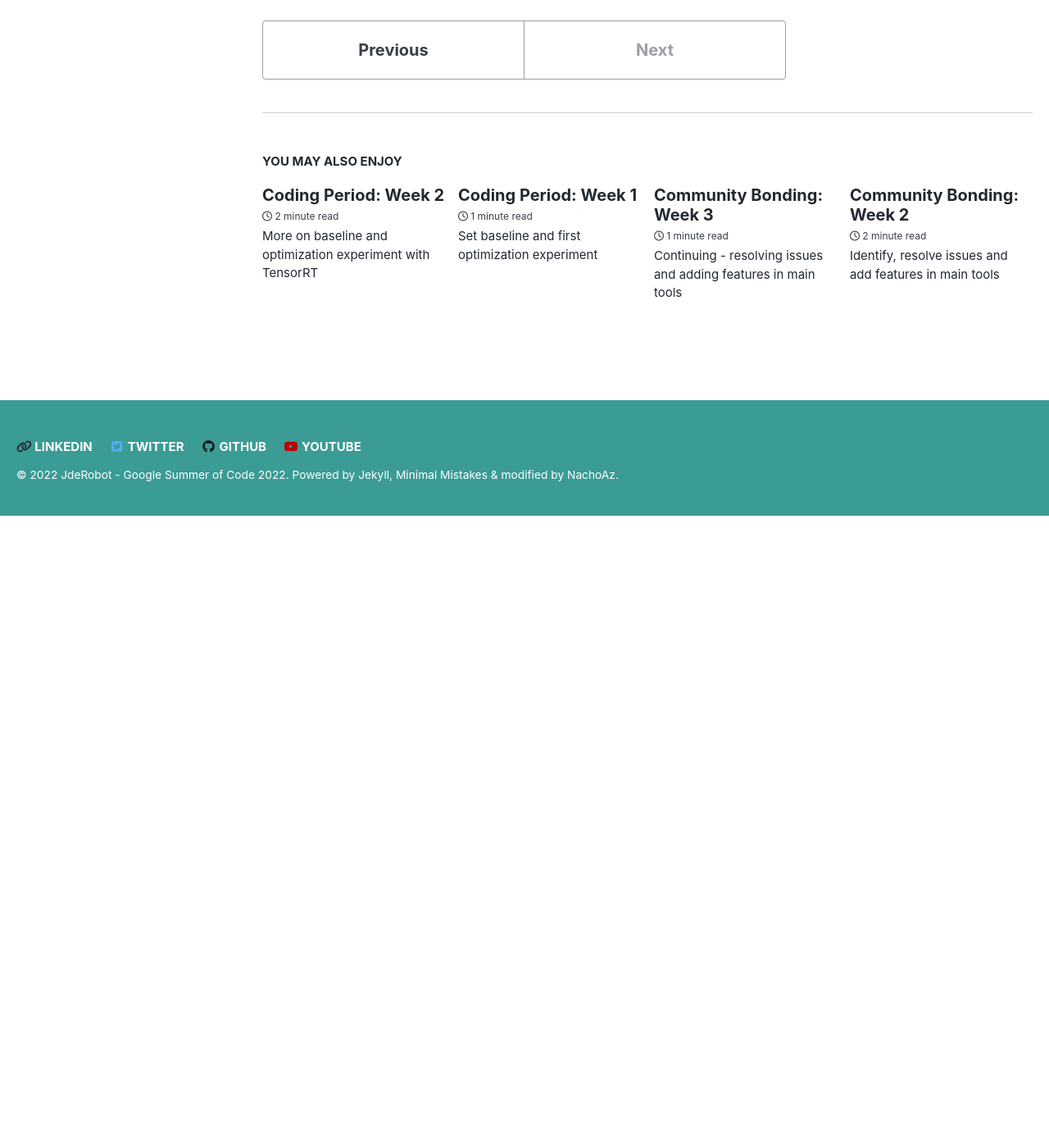
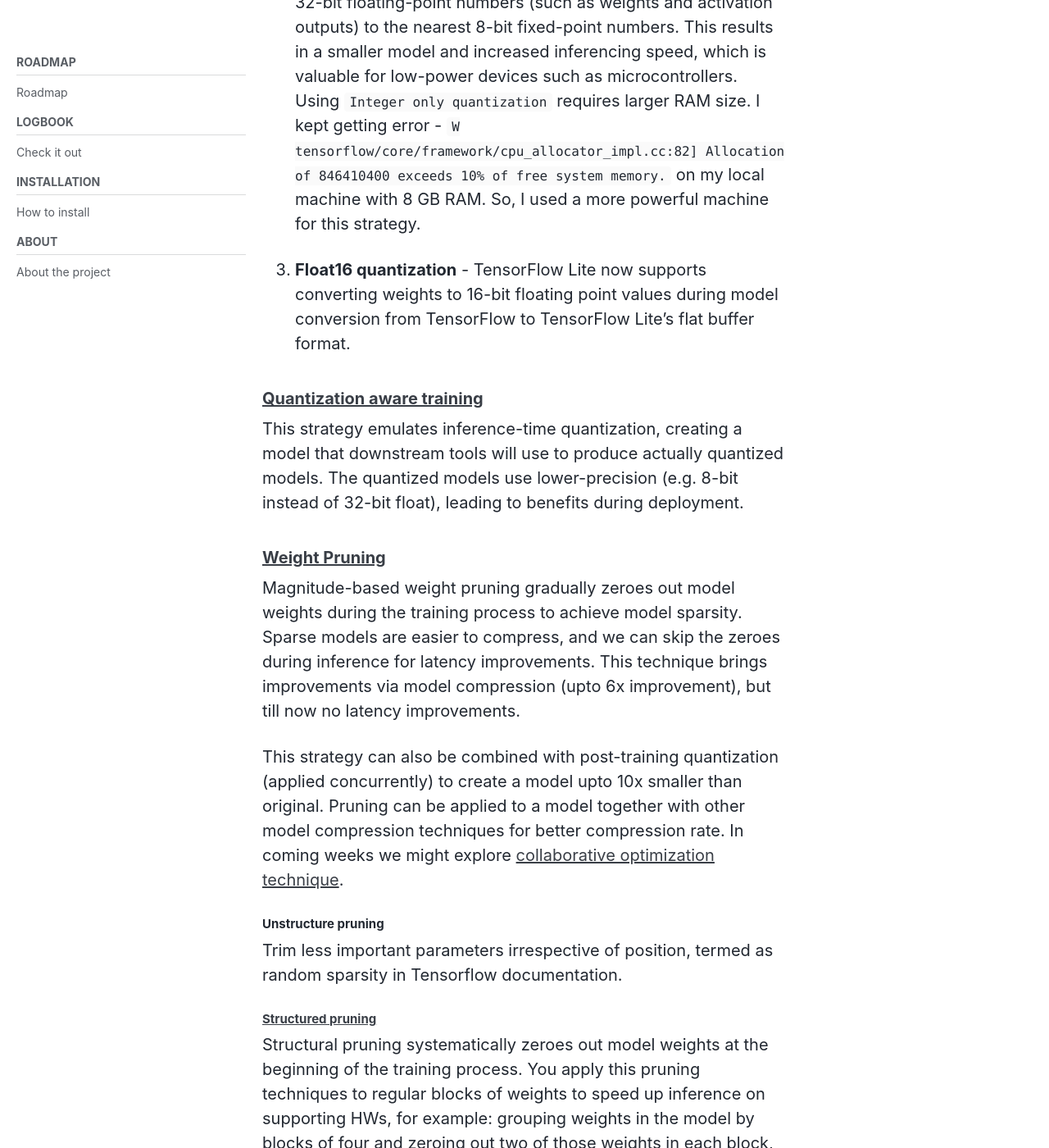
Before and after one commit to TheRoboticsClub/gsoc2022-Nikhil_Paliwal, a Jekyll site: the page built from docs/_posts/2022-07-02-Coding-Period-Week-3.md, in a window 1280 px wide and 1400 px high, scrolled down 3135 px. Shown: the whole window at 82% size. Built offline with Jekyll 4.4.1, drawn with Linux system fonts in a browser that asks for light colours; cached includes are drawn as plain includes; nearby versions of some CDN libraries; before the commit the page ends 3765 px from its top, so only the background shows below that; some of the changed text lies outside the part shown.

Commit message:
good progress in week 3

```diff
--- a/docs/_posts/2022-07-02-Coding-Period-Week-3.md
+++ b/docs/_posts/2022-07-02-Coding-Period-Week-3.md
@@ -33,15 +33,25 @@ Quantization works by reducing the precision of the numbers used to represent a
 
 ## Objectives
 
-- [ ] Prepare scripts for baseline evaluation and submit a PR
+- [X] Prepare scripts for baseline evaluation and submit a PR
 - [ ] Solve TensorRT issues
-- [ ] Use Post-training quantization techniques to optimize PilotNet
-- [ ] Use Post-training quantization techniques to optimize DeepestLSTMTinyPilotNet
-- [ ] Prepare a script to run all optimization techniques.
+- [X] Use Post-training quantization techniques to optimize PilotNet
+  - [X] Dynamic range quantization
+  - [X] Integer only quantization
+  - [X] Integer (float fallback) quantization
+  - [X] Float16 quantization
+<!-- - [ ] Use Post-training quantization techniques to optimize DeepestLSTMTinyPilotNet -->
+- [X] Prepare a script to run all optimization techniques and compare.
 
+### Additionally completed
+- [X] Include Quantization aware training techniques to model optimization stack.
+- [X] Include Pruning techniques to model optimization stack.
+  - [X] Random sparsity pruning
+    - [X] Combine with post-training quantization
+  <!-- - [X] Structured pruning  -->
 
 ## Related Issues and Pull requests.
-
+* The code is requested to be add to official repository via PR #67 [Add support for baseline evaluation and model optimization](https://github.com/JdeRobot/DeepLearningStudio/pull/67)
 
 ## The execution
 
@@ -51,6 +61,7 @@ Quantization works by reducing the precision of the numbers used to represent a
 - [Clustering](https://www.tensorflow.org/model_optimization/guide#clustering)
 - [Collaborative optimization](https://www.tensorflow.org/model_optimization/guide#collaborative_optimizaiton)
 
+For this week, I have put additional days to expedite the progress in the project.
 
 ### Installation of TensorFlow Model Optimization
 The instructions are provided [5] as:
@@ -65,6 +76,53 @@ The following table summarizes the choices and the benefits they provide:
 ![ ]({{ site.url }}{{ site.baseurl }}/assets/images/blogs/post_t_quan_summ.png)
 
 
+1. In **dynamic range quantization** the weights are quantized post training and the activations are quantized dynamically at inference in this method.
+
+2. **Integer quantization** is an optimization strategy that converts 32-bit floating-point numbers (such as weights and activation outputs) to the nearest 8-bit fixed-point numbers. This results in a smaller model and increased inferencing speed, which is valuable for low-power devices such as microcontrollers. Using `Integer only quantization` requires larger RAM size. I kept getting error - `W tensorflow/core/framework/cpu_allocator_impl.cc:82] Allocation of 846410400 exceeds 10% of free system memory.` on my local machine with 8 GB RAM. So, I used a more powerful machine for this strategy.
+
+3. **Float16 quantization** - TensorFlow Lite now supports converting weights to 16-bit floating point values during model conversion from TensorFlow to TensorFlow Lite's flat buffer format.
+
+### [Quantization aware training](https://www.tensorflow.org/model_optimization/guide/quantization/training)
+
+This strategy emulates inference-time quantization, creating a model that downstream tools will use to produce actually quantized models. The quantized models use lower-precision (e.g. 8-bit instead of 32-bit float), leading to benefits during deployment.
+
+### [Weight Pruning](https://www.tensorflow.org/model_optimization/guide/pruning)
+
+Magnitude-based weight pruning gradually zeroes out model weights during the training process to achieve model sparsity. Sparse models are easier to compress, and we can skip the zeroes during inference for latency improvements. This technique brings improvements via model compression (upto 6x improvement), but till now no latency improvements.
+
+This strategy can also be combined with post-training quantization (applied concurrently) to create a model upto 10x smaller than original. Pruning can be applied to a model together with other model compression techniques for better compression rate. In coming weeks we might explore [collaborative optimization technique](https://blog.tensorflow.org/2021/10/Collaborative-Optimizations.html).
+
+#### Unstructure pruning
+Trim less important parameters irrespective of position, termed as random sparsity in Tensorflow documentation.
+
+#### [Structured pruning](https://www.tensorflow.org/model_optimization/guide/pruning/pruning_with_sparsity_2_by_4)
+Structural pruning systematically zeroes out model weights at the beginning of the training process. You apply this pruning techniques to regular blocks of weights to speed up inference on supporting HWs, for example: grouping weights in the model by blocks of four and zeroing out two of those weights in each block, known as a 2 by 4 reduction. Compare to the random sparsity, the structured sparsity generally has lower accuracy due to restrictive structure, however, it can **reduce inference time** significantly on the supported hardware.
+
+
+## Results
+
+Method  | Model size (MB) | MSE  | Inference time (s)
+--- | --- | --- | ---
+Baseline | 64.9173469543457 | 0.04108056542969754 | 0.007913553237915039
+Dynamic Range Q | **16.242530822753906** | **0.04098070281274293** | 0.004902467966079712
+Float16 Q | 32.464256286621094 | 0.041072421023905605 | 0.007940708875656129
+Q aware training | **16.242530822753906** | **0.04098070281274293** | **0.004691281318664551**
+Weight pruning | 64.9173469543457 | 0.04257505210072217 | 0.0077278904914855956
+Weight pruning + Q | **16.242530822753906** | 0.042606822364652304 | 0.004810283422470093
+Integer only Q | 16.244918823242188 | 28157.721509850544 | 0.007908073902130127
+Integer (float fallback) Q | 16.244888305664062 | 0.04507085706016211 | 0.00781548523902893
+
+
+### Observations
+* The baseline / original model also got improvements in model size (195 -> 64.9 MB) and inference time (0.0364 -> 0.00791) when converted to `tflite` format without increase in mean square error (MSE).
+* **Quantization aware training** strategy gives best model in all aspects - <br>
+    model size: 4x reduction <br>
+    MSE: slightly better (0.0001 reduction) <br>
+    Inference time: ~1.7x reduction
+* We also found that integer quantization is not suitable for our model, because we perform a regression task. The precision loss due to quantization severly increase our MSE, making its use impossible.
+
+### Experimental setup
+For using the complete dataset, I need a more powerful machine. I used a Nvidia V100 GPU with 32GB memory. The batch size was 1024. All subsets of new datasets are used for experiment.
 
 ## References
 
```
Also changed, not shown: other parts of docs/_posts/2022-07-02-Coding-Period-Week-3.md (+3 -3 lines).
